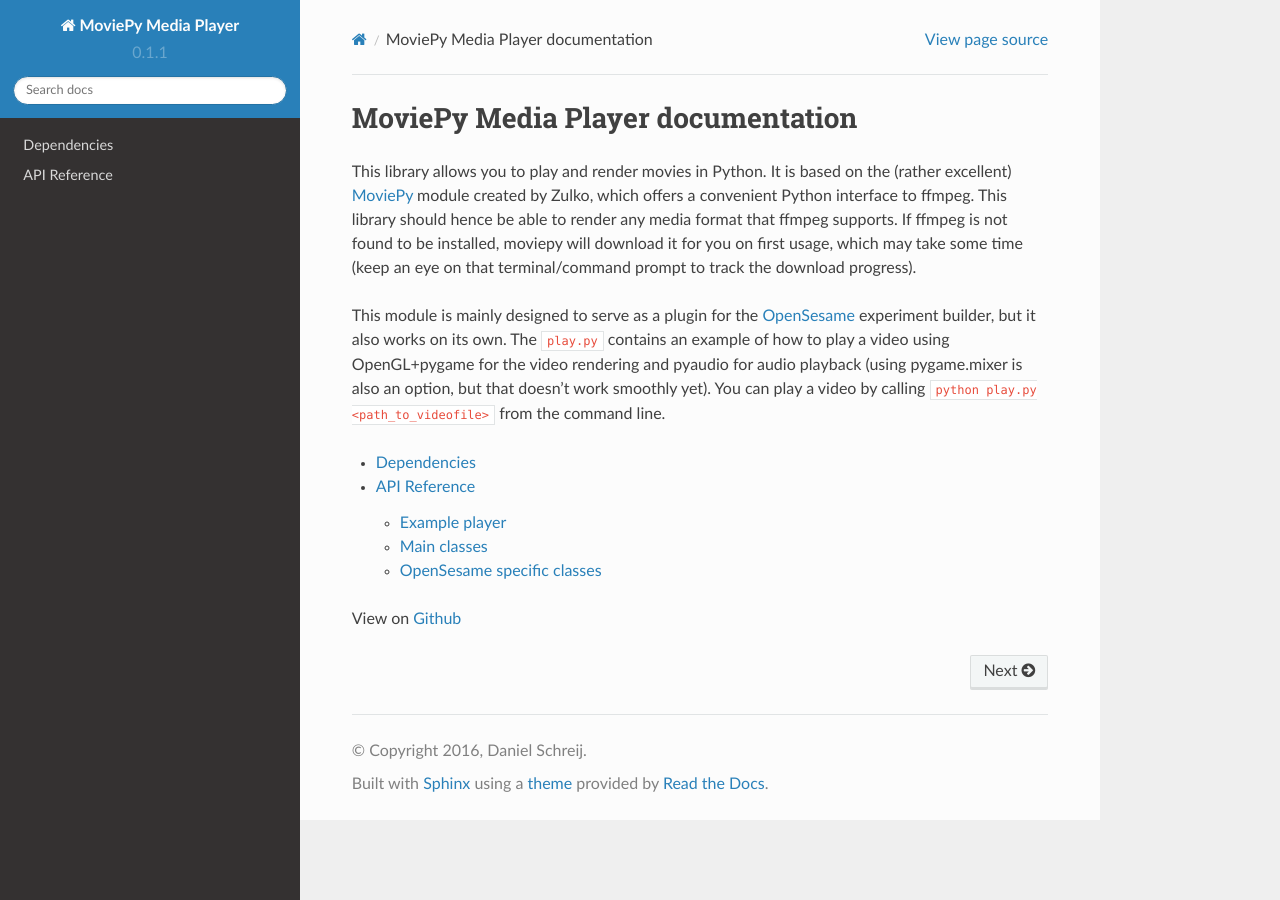
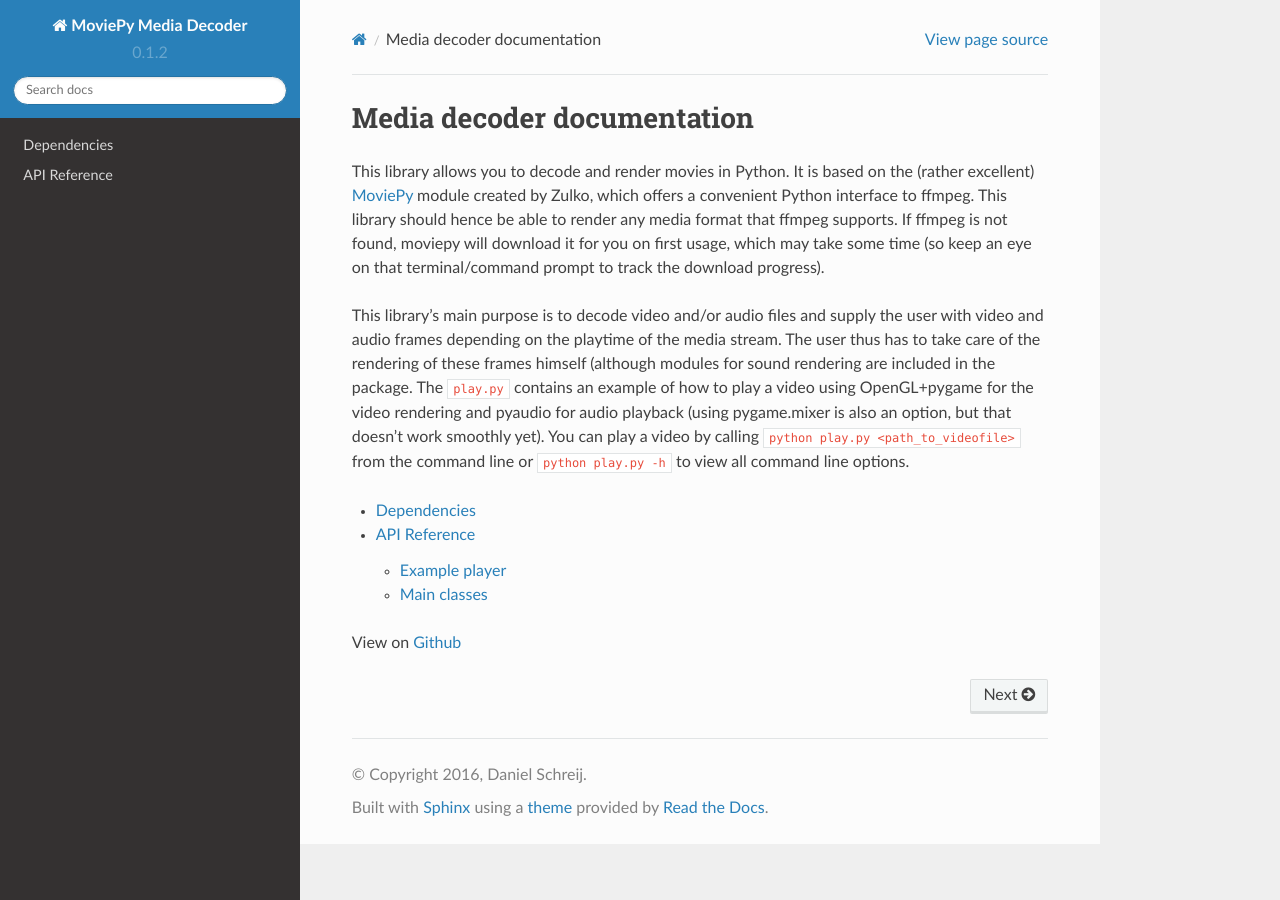
Before and after one commit to open-cogsci/python-mediadecoder, a Sphinx documentation site: the page built from docs/source/index.rst, in a window 1280 px wide. Built offline with Sphinx 7.4.7 and the Read the Docs theme 2.0.0, drawn with Linux system fonts in a browser that asks for light colours; the version number is read from the project's files by our own code.

Commit message:
Some corrections in docs

```diff
--- a/docs/source/conf.py
+++ b/docs/source/conf.py
@@ -26,9 +26,8 @@
 # add these directories to sys.path here. If the directory is relative to the
 # documentation root, use os.path.abspath to make it absolute, like shown here.
 # sys.path.insert(0, os.path.abspath('.'))
-
-sys.path.insert(0, os.path.abspath("../../media_player_mpy"))
-import media_player
+sys.path.insert(0, os.path.abspath("../../"))
+import mediadecoder
 
 # -- General configuration ------------------------------------------------
 
@@ -70,7 +69,7 @@
 master_doc = 'index'
 
 # General information about the project.
-project = u'MoviePy Media Player'
+project = u'MoviePy Media Decoder'
 copyright = u'2016, Daniel Schreij'
 author = u'Daniel Schreij'
 
@@ -79,9 +78,9 @@
 # built documents.
 #
 # The short X.Y version.
-version = media_player.__version__
+version = mediadecoder.__version__
 # The full version, including alpha/beta/rc tags.
-release = media_player.__version__
+release = mediadecoder.__version__
 
 # The language for content autogenerated by Sphinx. Refer to documentation
 # for a list of supported languages.
@@ -279,7 +278,7 @@
 # One entry per manual page. List of tuples
 # (source start file, name, description, authors, manual section).
 man_pages = [
-    (master_doc, 'moviepymediaplayer', u'Moviepy Media Player Documentation',
+    (master_doc, 'moviepymediaplayer', u'Moviepy Media Decoder Documentation',
      [author], 1)
 ]
 
@@ -293,7 +292,7 @@
 # (source start file, target name, title, author,
 #  dir menu entry, description, category)
 texinfo_documents = [
-    (master_doc, 'MoviepyMediaPlayer', u'Moviepy Media Player Documentation',
+    (master_doc, 'MoviepyMediaPlayer', u'Moviepy Media Decoder Documentation',
      author, 'MoviepyMediaPlayer', 'One line description of project.',
      'Miscellaneous'),
 ]
--- a/docs/source/index.rst
+++ b/docs/source/index.rst
@@ -3,13 +3,25 @@
    You can adapt this file completely to your liking, but it should at least
    contain the root `toctree` directive.
 
-MoviePy Media Player documentation
-================================================
+Media decoder documentation
+===========================
 
-This library allows you to play and render movies in Python. It is based on the
-(rather excellent) MoviePy_ module created by Zulko, which offers a convenient Python interface to ffmpeg. This library should hence be able to render any media format that ffmpeg supports. If ffmpeg is not found to be installed, moviepy will download it for you on first usage, which may take some time (keep an eye on that terminal/command prompt to track the download progress).
+This library allows you to decode and render movies in Python. It is based on
+the (rather excellent) MoviePy_ module created by Zulko, which offers a convenient
+Python interface to ffmpeg. This library should hence be able to render any media
+format that ffmpeg supports. If ffmpeg is not found, moviepy will download it for
+you on first usage, which may take some time
+(so keep an eye on that terminal/command prompt to track the download progress).
 
-This module is mainly designed to serve as a plugin for the OpenSesame_ experiment builder, but it also works on its own. The ``play.py`` contains an example of how to play a video using OpenGL+pygame for the video rendering and pyaudio for audio playback (using pygame.mixer is also an option, but that doesn't work smoothly yet). You can play a video by calling ``python play.py <path_to_videofile>`` from the command line.
+This library's main purpose is to decode video and/or audio files and supply the
+user with video and audio frames depending on the playtime of the media stream.
+The user thus has to take care of the rendering of these frames himself (although
+modules for sound rendering are included in the package.
+The ``play.py`` contains an example of how to play a video using OpenGL+pygame for
+the video rendering and pyaudio for audio playback (using pygame.mixer is also an
+option, but that doesn't work smoothly yet). You can play a video by calling
+``python play.py <path_to_videofile>`` from the command line or
+``python play.py -h`` to view all command line options.
 
 .. toctree::
    :maxdepth: 2
@@ -21,5 +33,4 @@
 View on Github_
 
 .. _MoviePy: http://zulko.github.io/moviepy/
-.. _OpenSesame: http://osdoc.cogsci.nl
-.. _Github: https://github.com/dschreij/media_player_mpy
+.. _Github: https://github.com/dschreij/python-mediadecoder
--- a/mediadecoder/__init__.py
+++ b/mediadecoder/__init__.py
@@ -1,4 +1,4 @@
-__version__ = "0.1.1"
+__version__ = "0.1.2"
 __author__ = "Daniel Schreij"
 __license__ = "MIT"
 
--- a/play.py
+++ b/play.py
@@ -14,7 +14,7 @@
 from mediadecoder.decoder import Decoder
 from mediadecoder.soundrenderers import *
 
-class videoPlayer():
+class VideoPlayer():
 	""" This is an example videoplayer that uses pygame+pyopengl to render a video.
 	It uses the Decoder object to decode the video- and audiostream frame by frame.
 	It shows each videoframe in a window and places the audioframes in a buffer
@@ -304,7 +304,7 @@
 		sys.exit(2)
 
 	windowRes = tuple(map(int,resolution))
-	myVideoPlayer = videoPlayer(windowRes, fullscreen = args.fullscreen,
+	myVideoPlayer = VideoPlayer(windowRes, fullscreen = args.fullscreen,
 		soundrenderer = args.soundrenderer, loop=args.loop)
 	myVideoPlayer.load_media(args.mediafile)
 	logging.debug("Starting video")
```
Also changed, not shown: README.md (+2 -2 lines), docs/source/api.rst (+11 -55 lines), docs/source/dependencies.md (+5 -6 lines), 1 other file.
